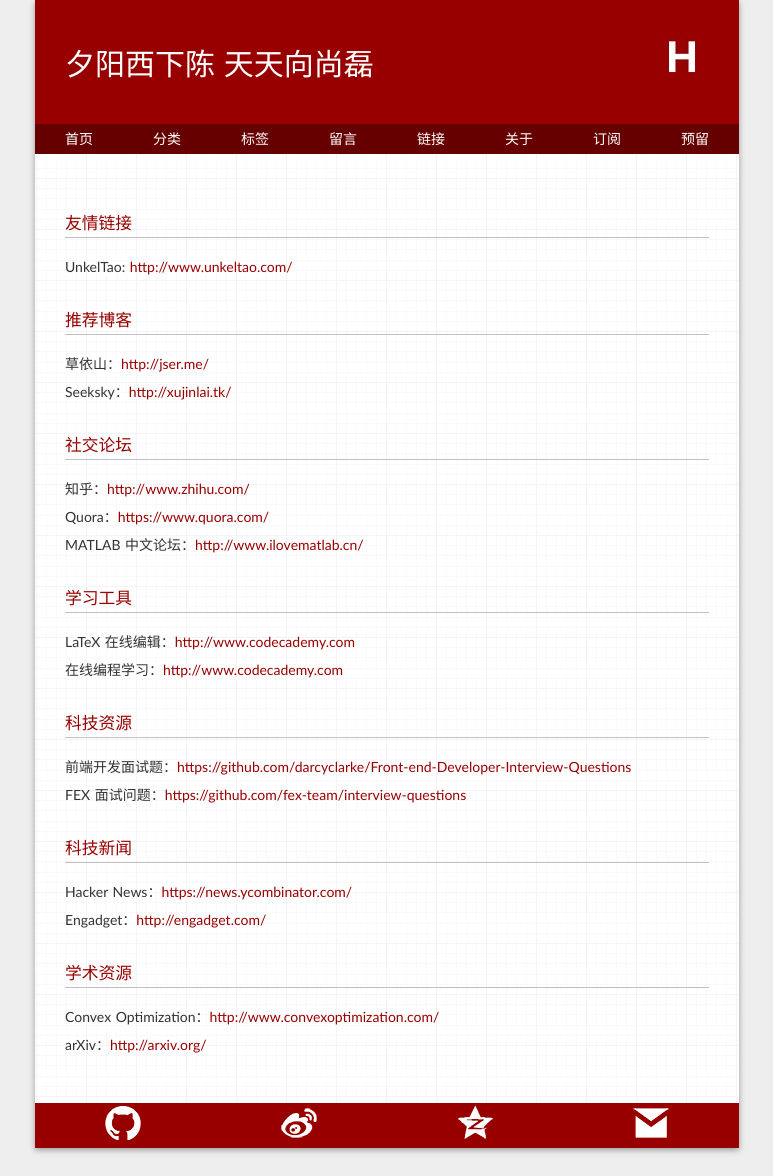
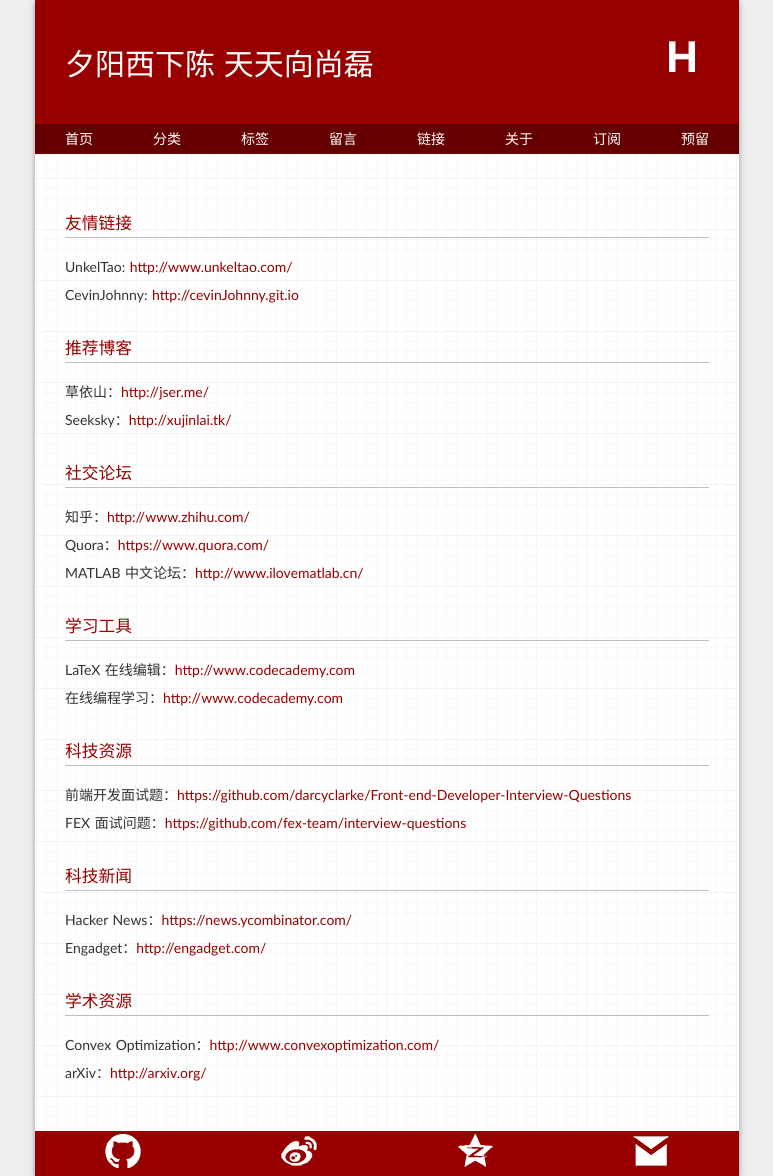
Before and after one commit to Xuezhiyuanlin/herechen.github.io, a Jekyll site: the page built from links/index.md, in a window 1280 px wide. Shown: the whole page, without its empty margins (253-1026 px from the left). Built offline with Jekyll 4.4.1, drawn with Linux system fonts in a browser that asks for light colours; some web fonts are replaced; Markdown is read by kramdown in place of the engine named in the settings; some of the changed lines change nothing that is shown.

Commit message:
herechen

```diff
--- a/links/index.md
+++ b/links/index.md
@@ -5,7 +5,9 @@
 ---
 
 ### 友情链接
+
 UnkelTao: [http://www.unkeltao.com/](http://www.unkeltao.com/)
+CevinJohnny: [http://cevinJohnny.git.io](http://cevinJohnny.git.io)
 
 ### 推荐博客
 
```
